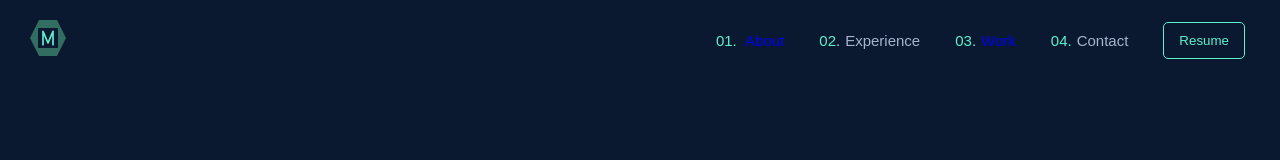
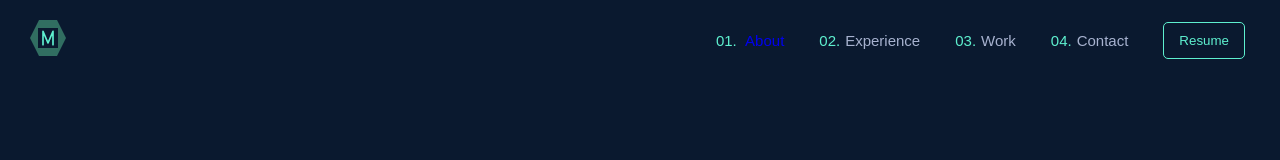
Before and after one commit to Mohamed-zakaria-coder/Portfolio, a React (Create React App) app: page / in a window 1280 px wide. Shown: the top 160 px of the page. Built offline with nearby package versions, Linux system fonts and the light colour scheme; a web font is replaced by a local one.

Commit message:
fix lists color

```diff
--- a/src/styles/navbar.css
+++ b/src/styles/navbar.css
@@ -24,6 +24,9 @@
   display: flex;
   justify-content: space-between;
   align-items: center;
+}
+.navbar-content li {
+  color: #a7b2cf;
 }
 .m-icon {
   font-size: 36px;
```
